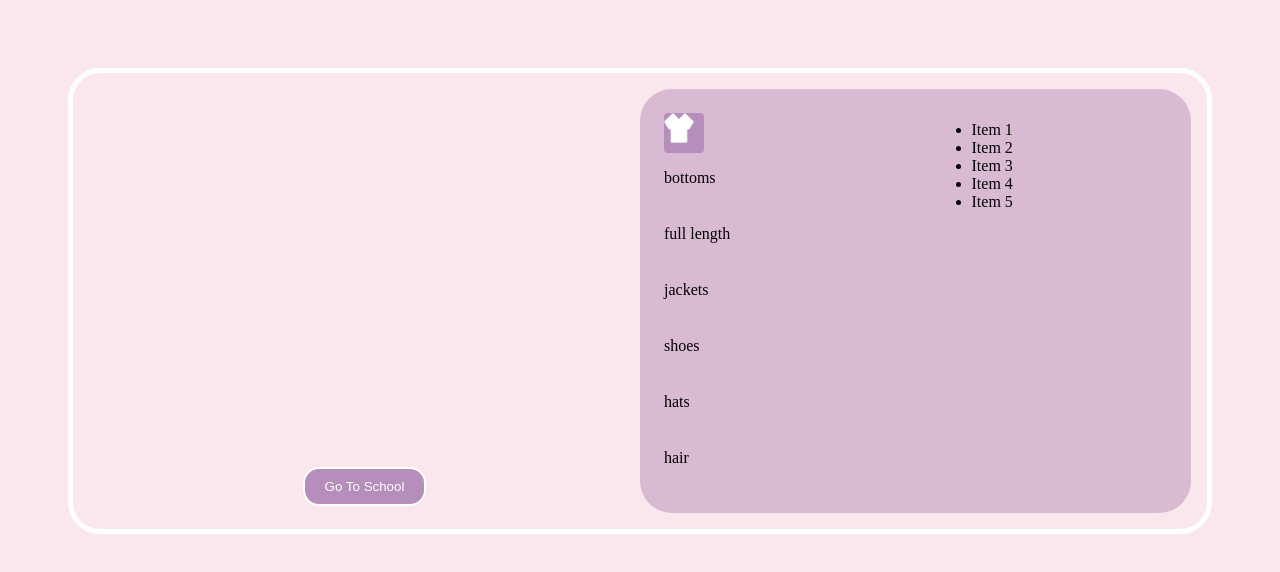
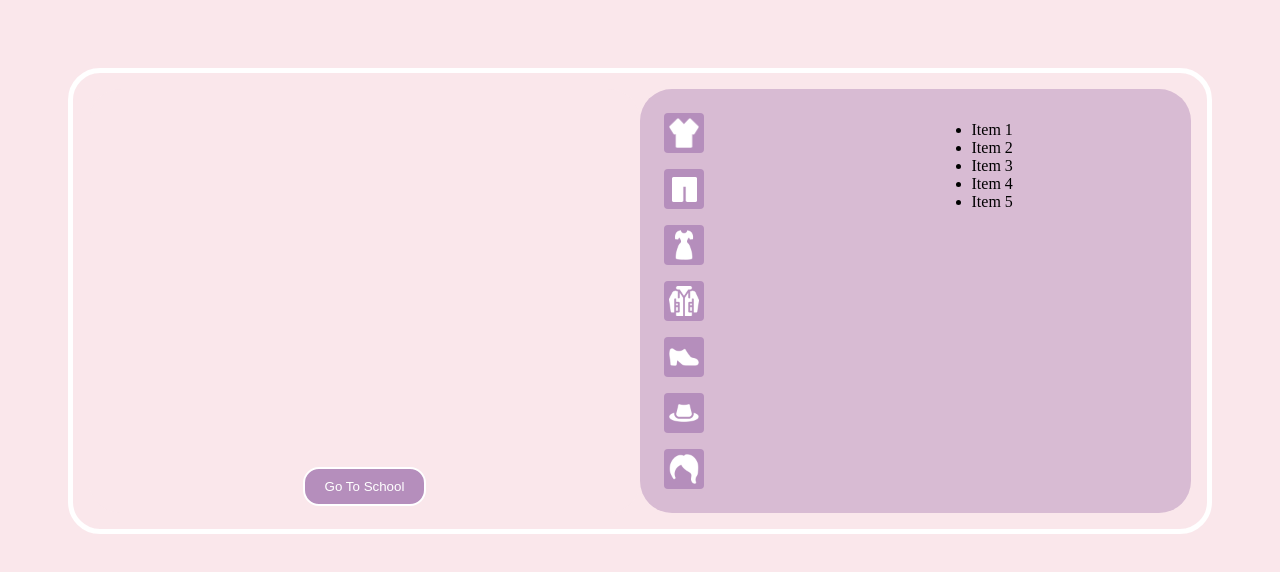
Before and after one commit to ThomasNewton03/Hackathon-Team-38, a website: page public/dress-up.html in a window 1280 px wide. Drawn offline with Linux system fonts and the light colour scheme.

Commit message:
Category Images

```diff
--- a/public/css/styles.css
+++ b/public/css/styles.css
@@ -103,15 +103,29 @@ button:hover {
 .clothes-imgs {
     grid-area: 1 / 2 / 2 / 3;
     padding: 1rem;
+}
 
+.tops, .bottoms, .full-length, .jackets, .shoes, .hats, .hair {
+    cursor: pointer;
+
+    background-color: #B58EBC;
+    width: 40px;
+    height: 40px;
+    border-radius: 0.25rem;
+
+    display: flex;
+    justify-content: center;
+    align-items: center;
+}
+
+.tops:hover, .bottoms:hover, .full-length:hover, .jackets:hover, .shoes:hover, .hats:hover, .hair:hover {
+    background-color: #FAE7EB;
+    color: #B58EBC;
+    /* border: 2px solid #B58EBC */
 }
 
 .tops {
     grid-area: 1 / 1 / 2 / 2;
-    background-color: #B58EBC;
-    width: 40px;
-    height: 40px;
-    border-radius: 0.25rem;
 }
 
 .bottoms {
--- a/public/dress-up.html
+++ b/public/dress-up.html
@@ -22,22 +22,22 @@
                         <img class="category-icons" src="imgs/categories/shirt.png" />
                     </div>
                     <div class="bottoms">
-                        bottoms
+                        <img style="height:25px; width:25px" class="category-icons" src="imgs/categories/bottoms.png" />
                     </div>
                     <div class="full-length">
-                        full length
+                        <img class="category-icons" src="imgs/categories/full-length.png" />
                     </div>
                     <div class="jackets">
-                        jackets
+                        <img class="category-icons" src="imgs/categories/jackets.png" />
                     </div>
                     <div class="shoes">
-                        shoes
+                        <img class="category-icons" src="imgs/categories/shoes.png" />
                     </div>
                     <div class="hats">
-                        hats
+                        <img class="category-icons" src="imgs/categories/hats.png" />
                     </div>
                     <div class="hair">
-                        hair
+                        <img class="category-icons" src="imgs/categories/hair.png" />
                     </div>
                 </div>
                 <div class="clothes-imgs">
```
Also changed, not shown: public/imgs/categories/bottoms.png (added), public/imgs/categories/full-length.png (added), public/imgs/categories/hair.png (added), public/imgs/categories/hats.png (added), public/imgs/categories/jackets.png (added), public/imgs/categories/shoes.png (added).
